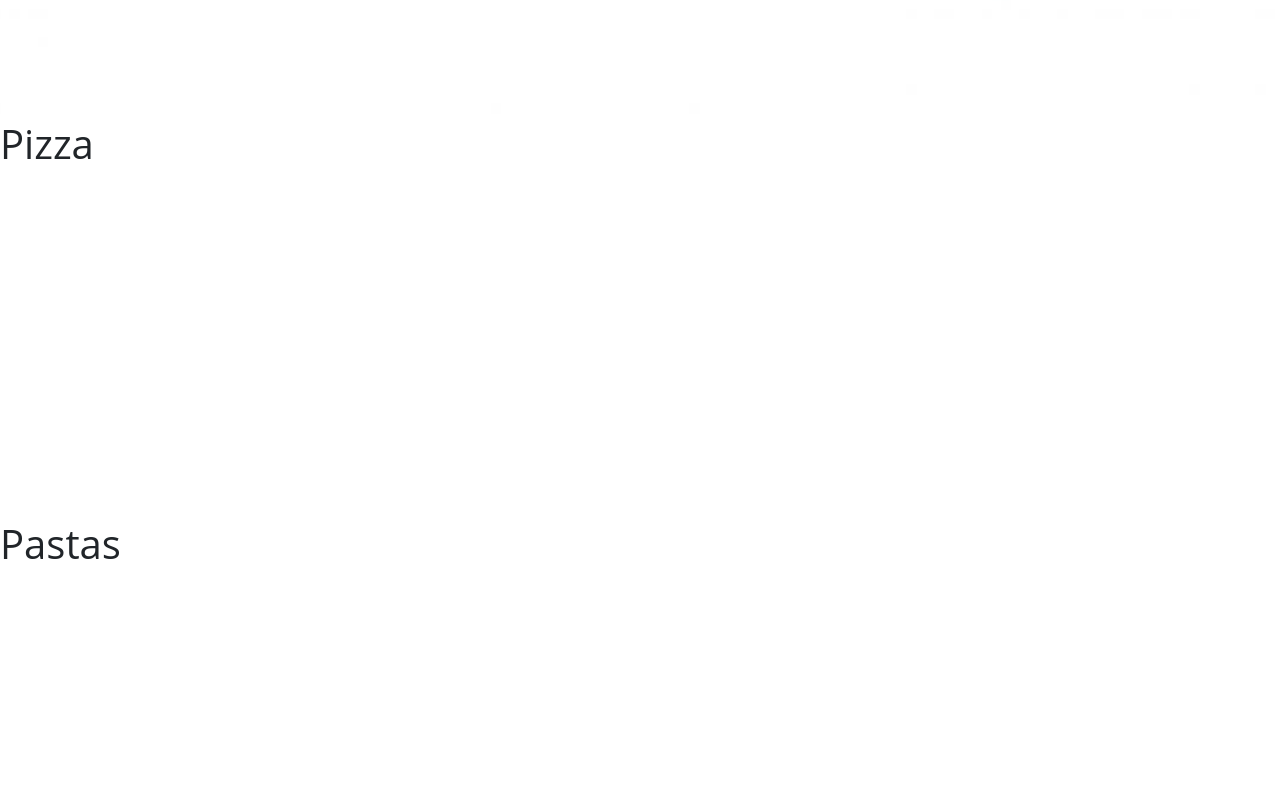
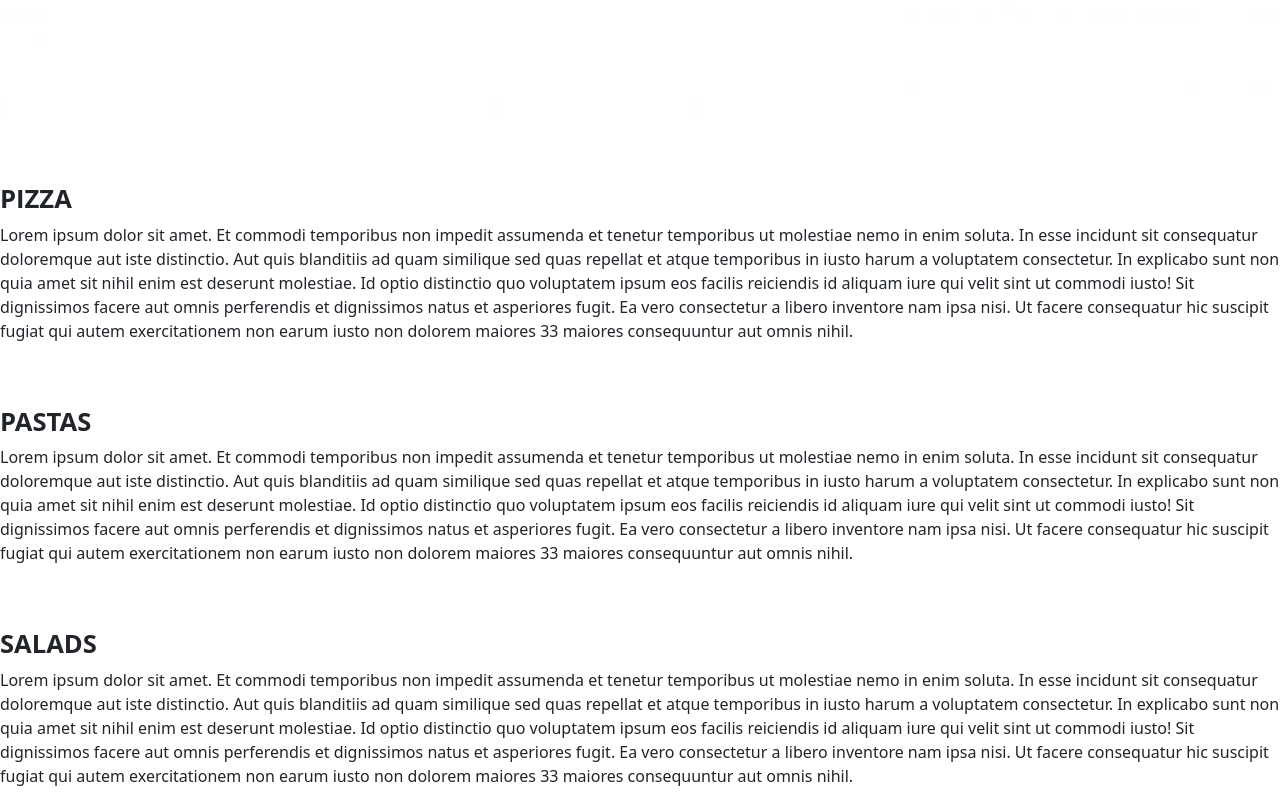
Before and after one commit to Carchedi/multilanguage-menu, a React (Vite) app: page / in a window 1280 px wide. Shown: the part 680-1480 px from the top of the page. Built offline with nearby package versions, Linux system fonts and the light colour scheme; some icons are missing.

Commit message:
General Structure works!

```diff
--- /dev/null
+++ b/src/components/section.css
@@ -0,0 +1,7 @@
+.col-md-12 h1{
+    padding-top: 4rem;
+    font-size: 1.6rem;
+    font-family: 'Open Sans', 'Helvetica Neue', Arial, sans-serif;
+    text-transform: uppercase;
+    font-weight: 700;
+}
--- a/src/components/section.jsx
+++ b/src/components/section.jsx
@@ -1,7 +1,14 @@
+import './section.css';
+
 function Section(props){
     return(
-        <div id={props.name} style={{height:'400px' }}>
+        <div id={props.name} className="col-md-12">
             <h1>{props.name}</h1>
+            Lorem ipsum dolor sit amet. Et commodi temporibus non impedit assumenda et tenetur temporibus ut molestiae nemo in enim soluta. In esse incidunt sit consequatur doloremque aut iste distinctio.
+
+Aut quis blanditiis ad quam similique sed quas repellat et atque temporibus in iusto harum a voluptatem consectetur. In explicabo sunt non quia amet sit nihil enim est deserunt molestiae.
+
+Id optio distinctio quo voluptatem ipsum eos facilis reiciendis id aliquam iure qui velit sint ut commodi iusto! Sit dignissimos facere aut omnis perferendis et dignissimos natus et asperiores fugit. Ea vero consectetur a libero inventore nam ipsa nisi. Ut facere consequatur hic suscipit fugiat qui autem exercitationem non earum iusto non dolorem maiores 33 maiores consequuntur aut omnis nihil.
         </div>
     )
 }
```
